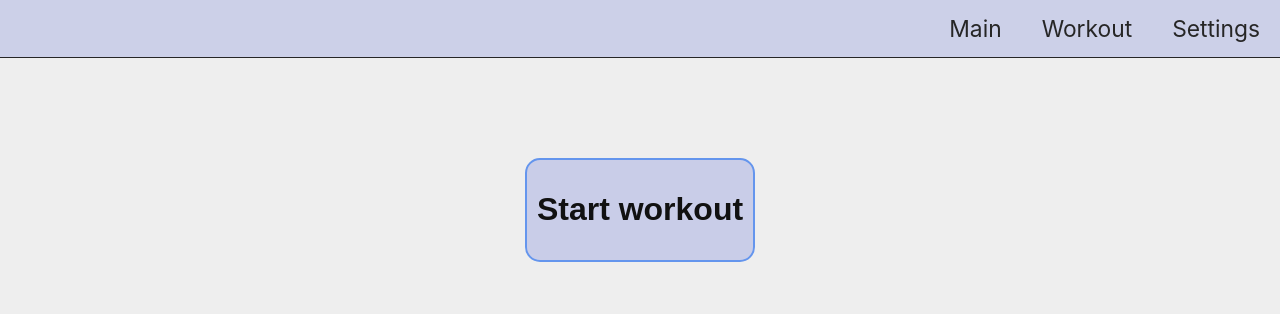
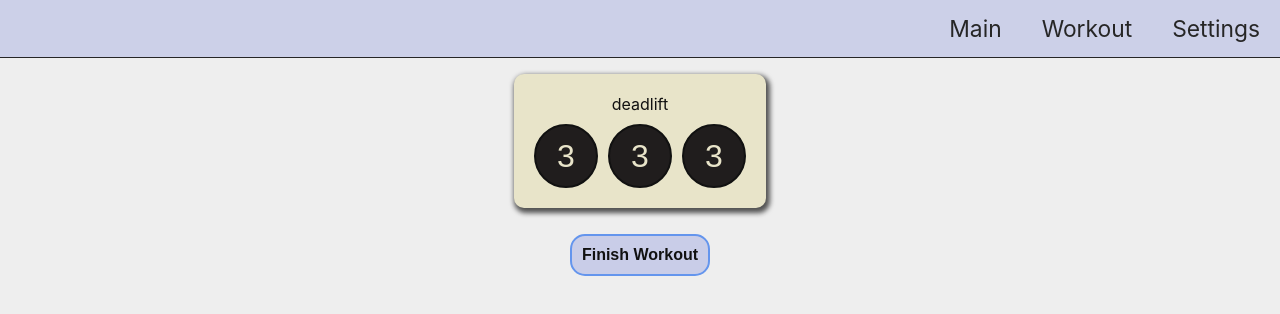
Before and after one commit to Sebosun/workout-app, a React (Create React App) app: page /workout in a window 1280 px wide. Shown: the top 314 px of the page. Built offline with nearby package versions, Linux system fonts and the light colour scheme; no server answers; the database is empty.

Commit message:
timer is usable again

```diff
--- a/src/components/Wrappers/InitialState.js
+++ b/src/components/Wrappers/InitialState.js
@@ -82,6 +82,7 @@ const InitialState = () => {
       if (timer <= 0) {
         dispatch(timerActions.handleAction());
       }
+
       return () => clearTimeout(timer);
     }
   }, [dispatch, timer, active]);
--- a/src/components/pages/Routing.js
+++ b/src/components/pages/Routing.js
@@ -7,7 +7,7 @@ import FrontPage from "./FrontPage";
 
 import { Redirect, Route, Switch } from "react-router-dom";
 
-const Routing = (props) => {
+const Routing = () => {
   return (
     <>
       <Switch>
--- a/src/components/pages/WorkoutPage.js
+++ b/src/components/pages/WorkoutPage.js
@@ -4,7 +4,7 @@ import Button from "../ui/Button";
 import Workout from "../workout/Workout";
 
 const WorkoutPage = (props) => {
-  const [workoutStarted, setWorkoutStarted] = useState(false);
+  const [workoutStarted, setWorkoutStarted] = useState(true);
   const workoutRdx = useSelector((state) => state.workout.workout);
 
   const handleStart = () => {
--- a/src/components/workout/RestTimer.js
+++ b/src/components/workout/RestTimer.js
@@ -5,7 +5,6 @@ import { timerActions } from "../../store/timer-slice";
 import classes from "./RestTimer.module.css";
 
 const RestTimer = ({ disableRest, className }) => {
-  const dispatch = useDispatch();
   const timerRdx = useSelector((state) => state.timer.timer);
 
   return (
--- a/src/components/workout/Workout.js
+++ b/src/components/workout/Workout.js
@@ -9,14 +9,18 @@ import RestTimer from "./RestTimer";
 import classes from "./Workout.module.css";
 import SubmitWorkout from "./SubmitWorkout";
 import { workoutActions } from "../../store/workout-slice";
+import { timerActions } from "../../store/timer-slice";
 
 const Workout = (props) => {
   const dispatch = useDispatch();
   const active = useSelector((state) => state.timer.active);
   const workout = useSelector((state) => state.workout.workout);
+  const cooldown = useSelector((state) => state.settings.cooldown);
 
-  //TODO for later - generate as many "places" as the highest set exercise - maybe max 5 ?
-  // but make those other extra exercises disabled and unintarractible
+  const handleTimer = () => {
+    dispatch(timerActions.setTimer(cooldown));
+    dispatch(timerActions.handleAction(true));
+  };
 
   const setsHandler = (index, position) => {
     const currentSets = workout[index].sets[position];
@@ -25,9 +29,13 @@ const Workout = (props) => {
 
     if (currentSets === currentReps && currentCompleted === false) {
       dispatch(workoutActions.handleComplete({ index, position }));
+      handleTimer();
     } else if (currentSets === 0) {
       dispatch(
         workoutActions.handleSets({ index, position, number: currentReps })
+      );
+      dispatch(
+        workoutActions.handleComplete({ index, position, number: currentReps })
       );
     } else {
       dispatch(workoutActions.handleSets({ index, position }));
```
